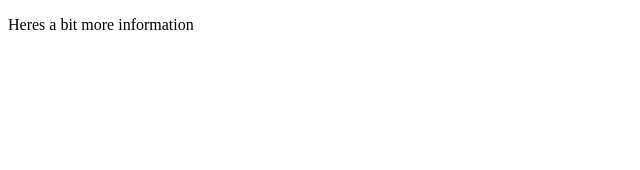
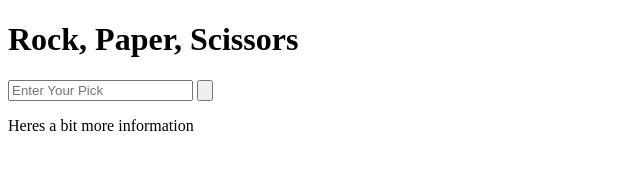
Before and after one commit to ericslc/testing, a plain HTML site: page index.html in a window 1280 px wide. Shown: the whole page, without its empty margins (0-640 px from the left). Drawn offline with Linux system fonts and the light colour scheme.

Commit message:
adding html functionality

```diff
--- a/index.html
+++ b/index.html
@@ -2,16 +2,18 @@
 <html>
   <head>
     <meta charset="utf-8">
-    <title>Testing Things</title>
+    <title>Rocks</title>
   </head>
   <body>
-    <article class="first">
-      <p>
+    <div class="first">
+      <h1>Rock, Paper, Scissors</h1>
+      <input type="text" id="getUserChoice"placeholder="Enter Your Pick"></input>
+      <input type="button" onclick="getUserChoice"placeholder="Submit" ></input>
       </p>
-    </article>
+    </div>
     <article>
       <p>Heres a bit more information</p>
     </article>
-    <script type="text/javascript" src="app.js">
+    <script type="text/javascript" src="main.js">
   </body>
 </html>
--- a/main.js
+++ b/main.js
@@ -52,10 +52,11 @@ function determineWinner(userChoice, computerChoice){
 
 }
 function playGame() {
-  let userChoice = getUserChoice('bomb');
+  let userChoice = getUserChoice();
   console.log(userChoice)
   let computerChoice = getComputerChoice();
 	console.log(computerChoice);
   console.log(determineWinner(userChoice, computerChoice));
 }
 playGame();
+console.log(playGame());
```
